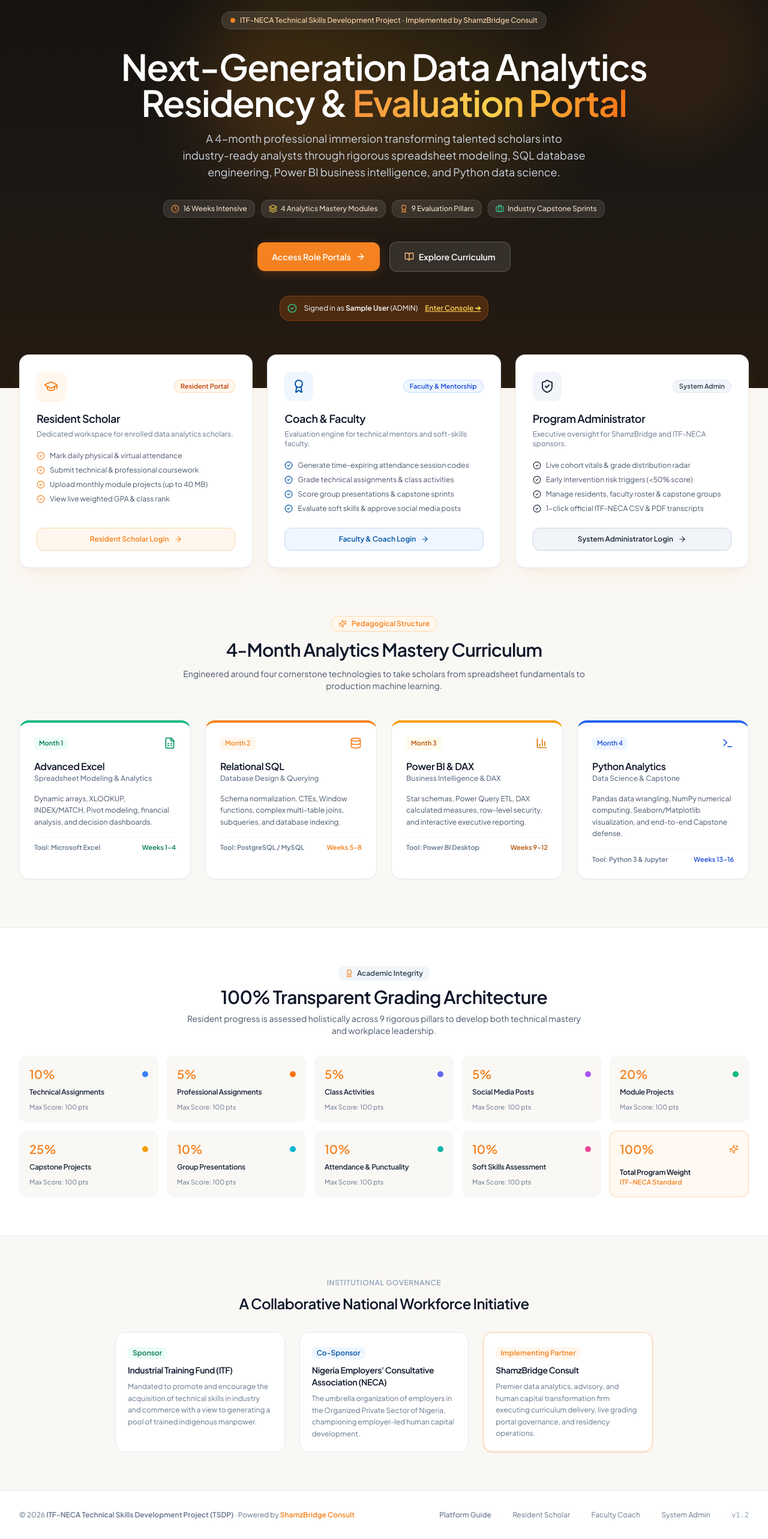
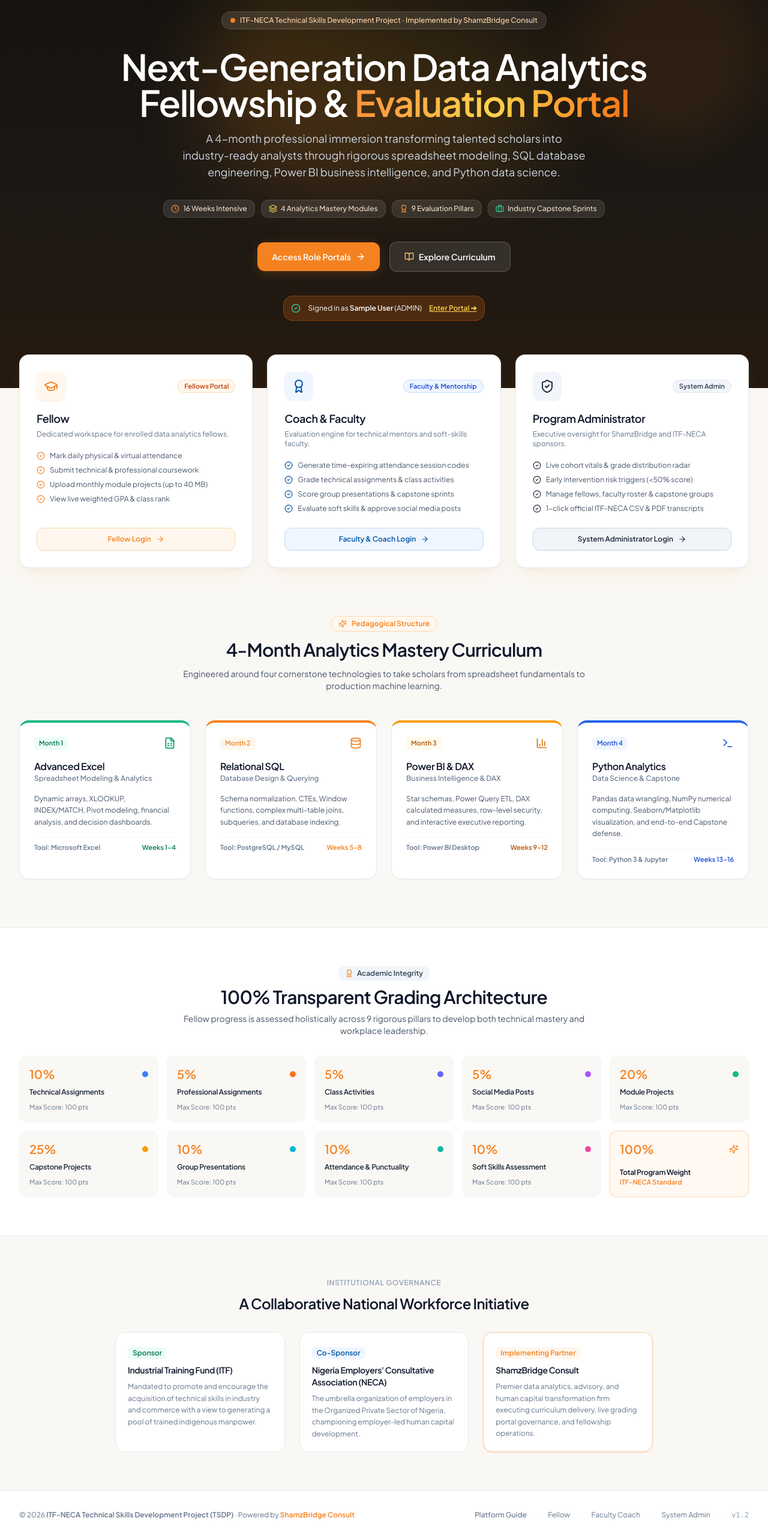
Before and after one commit to Bede-Ozy/tsdp-data-analysis-grading-portal, a React (Vite) app: page / in a window 1280 px wide. Shown: the part 82-2648 px from the top of the page at 60% size. Built offline with nearby package versions, Linux system fonts and the light colour scheme; no server answers; sample sign-in values are in the browser's storage.

Commit message:
Update student terminology to fellows on landing page and sync portal updates

```diff
--- a/src/pages/LandingPage.jsx
+++ b/src/pages/LandingPage.jsx
@@ -151,7 +151,7 @@ export default function LandingPage() {
           {/* Main Hero Headline */}
           <div className="space-y-4 max-w-4xl mx-auto">
             <h1 className="text-3xl sm:text-5xl lg:text-6xl font-extrabold text-white tracking-tight leading-[1.15]">
-              Next-Generation Data Analytics Residency &{' '}
+              Next-Generation Data Analytics Fellowship &{' '}
               <span className="text-transparent bg-clip-text bg-gradient-to-r from-orange-400 via-amber-300 to-orange-500">
                 Evaluation Portal
               </span>
@@ -214,7 +214,7 @@ export default function LandingPage() {
                   to={getDashboardPath()}
                   className="font-bold underline text-amber-300 hover:text-white shrink-0"
                 >
-                  Enter Console ➔
+                  Enter Portal ➔
                 </Link>
               </div>
             </div>
@@ -227,22 +227,22 @@ export default function LandingPage() {
       {/* ========================================================================= */}
       <section id="portals" className="max-w-7xl mx-auto px-4 sm:px-6 lg:px-8 -mt-10 sm:-mt-14 relative z-20 w-full">
         <div className="grid grid-cols-1 md:grid-cols-3 gap-6">
-          {/* Card 1: Resident Scholar Portal */}
+          {/* Card 1: Fellow Portal */}
           <div className="bg-white rounded-2xl p-6 sm:p-7 border border-slate-200/90 shadow-card-hover hover:border-brand-primary transition-all group flex flex-col justify-between space-y-6">
             <div className="space-y-4">
               <div className="flex items-center justify-between">
                 <div className="w-12 h-12 rounded-xl bg-orange-50 text-brand-primary flex items-center justify-center group-hover:bg-brand-primary group-hover:text-white transition-colors shadow-orange-xs">
                   <GraduationCap className="w-6 h-6" />
                 </div>
-                <span className="badge-primary font-semibold text-[11px]">Resident Portal</span>
+                <span className="badge-primary font-semibold text-[11px]">Fellows Portal</span>
               </div>
 
               <div>
                 <h3 className="text-lg font-bold text-slate-900 group-hover:text-brand-primary transition-colors">
-                  Resident Scholar
+                  Fellow
                 </h3>
                 <p className="text-xs text-slate-500 mt-1">
-                  Dedicated workspace for enrolled data analytics scholars.
+                  Dedicated workspace for enrolled data analytics fellows.
                 </p>
               </div>
 
@@ -270,7 +270,7 @@ export default function LandingPage() {
               to="/student/login"
               className="w-full py-2.5 px-4 bg-orange-50 hover:bg-brand-primary text-brand-primary hover:text-white rounded-xl text-xs font-bold border border-orange-200 hover:border-brand-primary flex items-center justify-center gap-2 transition-all shadow-xs group-hover:shadow-orange-xs"
             >
-              <span>Resident Scholar Login</span>
+              <span>Fellow Login</span>
               <ArrowRight className="w-3.5 h-3.5" />
             </Link>
           </div>
@@ -353,7 +353,7 @@ export default function LandingPage() {
                 </li>
                 <li className="flex items-center gap-2">
                   <CheckCircle2 className="w-3.5 h-3.5 text-slate-800 shrink-0" />
-                  <span>Manage residents, faculty roster & capstone groups</span>
+                  <span>Manage fellows, faculty roster & capstone groups</span>
                 </li>
                 <li className="flex items-center gap-2">
                   <CheckCircle2 className="w-3.5 h-3.5 text-slate-800 shrink-0" />
@@ -483,7 +483,7 @@ export default function LandingPage() {
               100% Transparent Grading Architecture
             </h2>
             <p className="text-xs sm:text-sm text-slate-600">
-              Resident progress is assessed holistically across 9 rigorous pillars to develop both technical mastery and workplace leadership.
+              Fellow progress is assessed holistically across 9 rigorous pillars to develop both technical mastery and workplace leadership.
             </p>
           </div>
 
@@ -549,7 +549,7 @@ export default function LandingPage() {
             <span className="text-xs font-extrabold text-brand-primary bg-orange-50 px-2 py-0.5 rounded-md inline-block">Implementing Partner</span>
             <h3 className="text-sm font-bold text-slate-900">ShamzBridge Consult</h3>
             <p className="text-xs text-slate-500 leading-relaxed">
-              Premier data analytics, advisory, and human capital transformation firm executing curriculum delivery, live grading portal governance, and residency operations.
+              Premier data analytics, advisory, and human capital transformation firm executing curriculum delivery, live grading portal governance, and fellowship operations.
             </p>
           </div>
         </div>
@@ -571,7 +571,7 @@ export default function LandingPage() {
             </Link>
             <span className="text-slate-300">·</span>
             <Link to="/student/login" className="hover:text-brand-primary transition-colors">
-              Resident Scholar
+              Fellow
             </Link>
             <span className="text-slate-300">·</span>
             <Link to="/coach/login" className="hover:text-brand-primary transition-colors">
--- a/src/pages/coach/CoachDashboard.jsx
+++ b/src/pages/coach/CoachDashboard.jsx
@@ -53,6 +53,7 @@ export default function CoachDashboard() {
   const [activeAssignmentsCount, setActiveAssignmentsCount] = useState(0);
   const [showBelow70Only, setShowBelow70Only] = useState(false);
   const [groupLeaderboard, setGroupLeaderboard] = useState([]);
+  const [currentWeek, setCurrentWeek] = useState(PROGRAM_INFO.currentWeek || 10);
   const [loading, setLoading] = useState(true);
   const [search, setSearch] = useState('');
   const [isEditingName, setIsEditingName] = useState(false);
@@ -143,6 +144,10 @@ export default function CoachDashboard() {
           const stdsList = payload.students || [];
           const perfList = payload.performance || payload.studentsPerformance || [];
           const subsList = payload.submissions || payload.pendingSubmissions || [];
+
+          if (payload.currentWeek) {
+            setCurrentWeek(Number(payload.currentWeek));
+          }
 
           setStudents(Array.isArray(stdsList) ? stdsList : []);
           setStudentsPerformance(Array.isArray(perfList) ? perfList : []);
@@ -338,7 +343,7 @@ export default function CoachDashboard() {
               </div>
             )}
             <p className="text-xs sm:text-sm text-orange-100 max-w-xl">
-              TSDP 2026 Data Analytics Cohort · Week {PROGRAM_INFO.currentWeek} Active · {students.length > 0 ? `${students.length} Residents Enrolled` : 'Connecting to live database...'}
+              TSDP 2026 Data Analytics Cohort · Week {currentWeek} Active · {students.length > 0 ? `${students.length} Residents Enrolled` : 'Connecting to live database...'}
             </p>
 
             {/* Quick Action Buttons - Aligned Side by Side Under the Text */}
--- a/src/pages/student/StudentDashboard.jsx
+++ b/src/pages/student/StudentDashboard.jsx
@@ -40,6 +40,7 @@ export default function StudentDashboard() {
   const [complianceData, setComplianceData] = useState(null);
   const [groupRankData, setGroupRankData] = useState(null);
   const [socialSubmissions, setSocialSubmissions] = useState([]);
+  const [currentWeek, setCurrentWeek] = useState(PROGRAM_INFO.currentWeek || 10);
   const [loading, setLoading] = useState(true);
   const [isEditingName, setIsEditingName] = useState(false);
   const [nameInput, setNameInput] = useState(user?.name || '');
@@ -91,6 +92,10 @@ export default function StudentDashboard() {
 
         if (dashRes && dashRes.success !== false) {
           const payload = dashRes.data || dashRes;
+
+          if (payload.currentWeek) {
+            setCurrentWeek(Number(payload.currentWeek));
+          }
 
           // 1. Performance Data
           const pData = payload.performance || (payload.finalScore !== undefined || payload.overallScore !== undefined ? payload : null);
@@ -338,9 +343,9 @@ export default function StudentDashboard() {
 
         <div className="relative z-10 flex flex-col md:flex-row md:items-center justify-between gap-4">
           <div className="space-y-2">
-            <div className="inline-flex items-center gap-2 px-3 py-1 rounded-full bg-white/10 text-blue-100 text-xs font-semibold backdrop-blur-xs border border-white/10">
+            <div className="inline-flex items-center gap-2 px-3 py-1 rounded-full bg-white/10 text-orange-100 text-xs font-semibold backdrop-blur-xs border border-white/10">
               <Sparkles className="w-3.5 h-3.5 text-brand-secondary" />
-              <span>Week {PROGRAM_INFO.currentWeek} of {PROGRAM_INFO.totalWeeks} · Data Analytics Cohort</span>
+              <span>Week {currentWeek} of {PROGRAM_INFO.totalWeeks} · Data Analytics Cohort</span>
             </div>
             {isEditingName ? (
               <form onSubmit={handleSaveName} className="flex items-center gap-2 pt-1">
@@ -824,7 +829,7 @@ export default function StudentDashboard() {
           </div>
           <div className="flex items-baseline gap-2 flex-wrap">
             <span className="text-xl sm:text-2xl font-semibold text-brand-neutral">Data Analytics</span>
-            <span className="badge-primary text-[10px]">Week {PROGRAM_INFO.currentWeek}</span>
+            <span className="badge-primary text-[10px]">Week {currentWeek}</span>
           </div>
           <p className="text-[11px] text-brand-neutral-muted mt-2">4-month professional specialization</p>
         </div>
--- a/src/utils/constants.js
+++ b/src/utils/constants.js
@@ -9,7 +9,7 @@ export const PROGRAM_INFO = {
   partner: "ShamzBridge Consult",
   totalStudents: 27,
   durationMonths: 4,
-  currentWeek: 6,
+  currentWeek: 10,
   totalWeeks: 16,
 };
 
```
